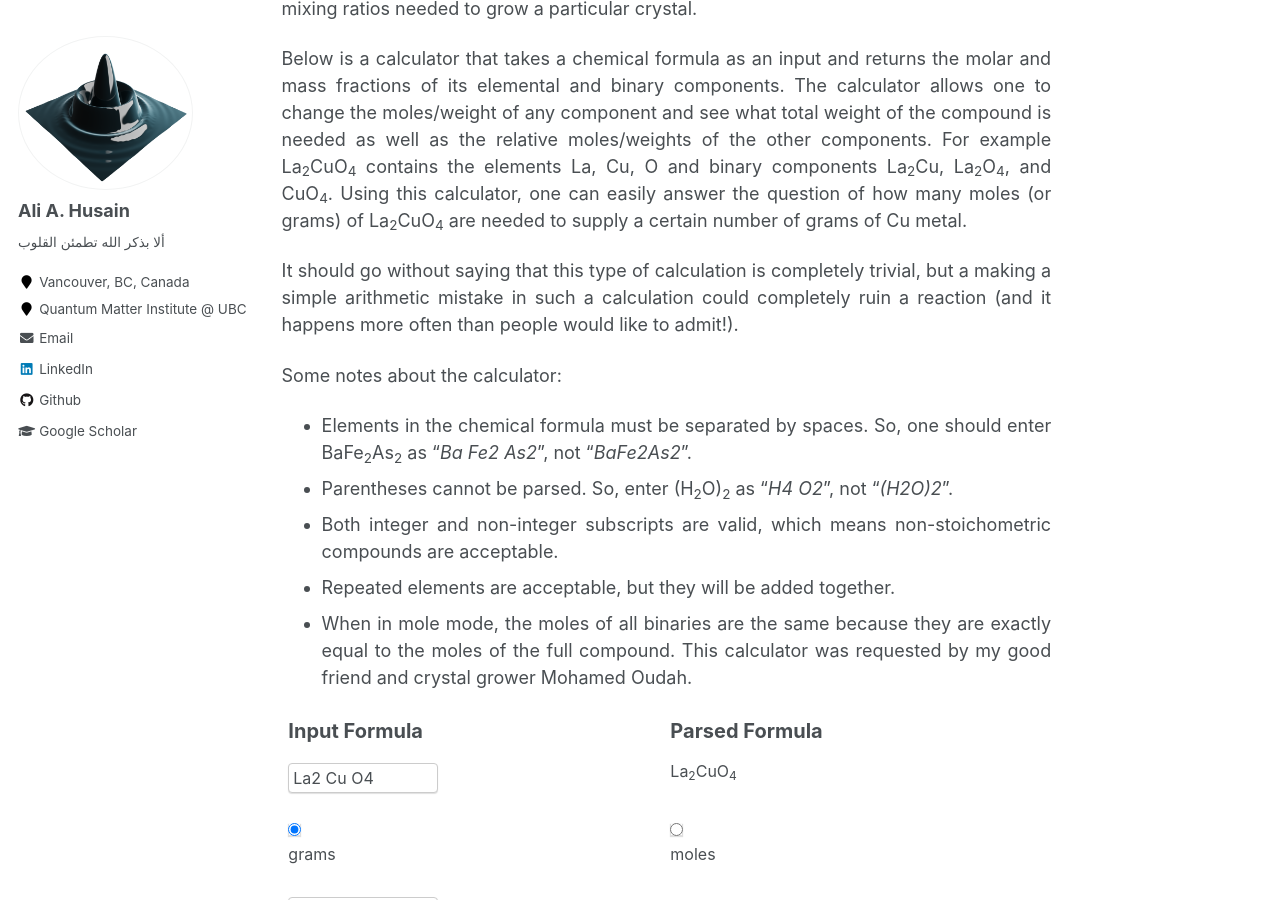
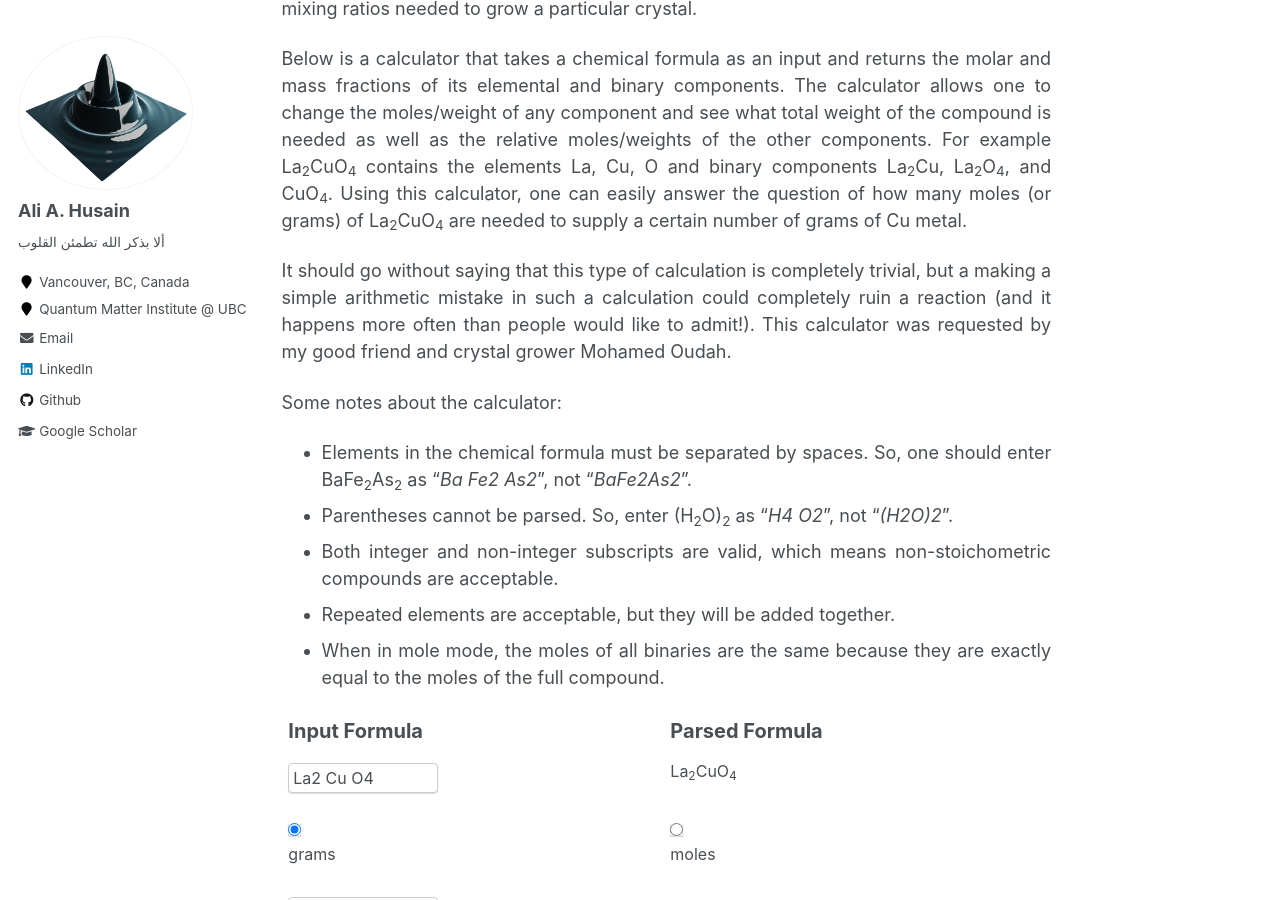
Before and after one commit to ahusain/ahusain.github.io, a Jekyll site: the page built from _posts/2021-04-17-mass-fraction-calculator.md, in a window 1280 px wide and 900 px high, scrolled down 382 px. Built offline with Jekyll 4.4.1, drawn with Linux system fonts in a browser that asks for light colours; formulas are drawn with MathJax 3; part of the change alters nothing that is shown.

```diff
--- a/_posts/2021-04-17-mass-fraction-calculator.md
+++ b/_posts/2021-04-17-mass-fraction-calculator.md
@@ -13,7 +13,7 @@ It is common when growing single crystals to use compounds which contain an elem
 
 Below is a calculator that takes a chemical formula as an input and returns the molar and mass fractions of its elemental and binary components. The calculator allows one to change the moles/weight of any component and see what total weight of the compound is needed as well as the relative moles/weights of the other components. For example La<sub>2</sub>CuO<sub>4</sub> contains the elements La, Cu, O and binary components La<sub>2</sub>Cu, La<sub>2</sub>O<sub>4</sub>, and CuO<sub>4</sub>. Using this calculator, one can easily answer the question of how many moles (or grams) of La<sub>2</sub>CuO<sub>4</sub> are needed to supply a certain number of grams of Cu metal.
 
-It should go without saying that this type of calculation is completely trivial, but a making a simple arithmetic mistake in such a calculation could completely ruin a reaction (and it happens more often than people would like to admit!).
+It should go without saying that this type of calculation is completely trivial, but a making a simple arithmetic mistake in such a calculation could completely ruin a reaction (and it happens more often than people would like to admit!). This calculator was requested by my good friend and crystal grower Mohamed Oudah.
 
 Some notes about the calculator:
 - Elements in the chemical formula must be separated by spaces. So, one should enter BaFe<sub>2</sub>As<sub>2</sub> as "*Ba Fe2 As2*", not "*BaFe2As2*".
@@ -21,5 +21,5 @@ Some notes about the calculator:
 - Both integer and non-integer subscripts are valid, which means non-stoichometric compounds are acceptable.
 - Repeated elements are acceptable, but they will be added together.
 - When in mole mode, the moles of all binaries are the same because they are exactly equal to the moles of the full compound.
-This calculator was requested by my good friend and crystal grower Mohamed Oudah.
+
 {% include massfrac-calculator.html %}
```
